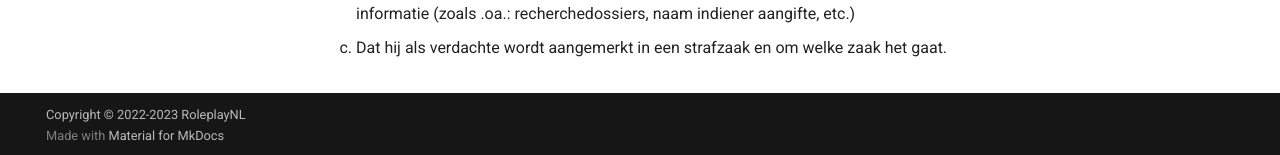
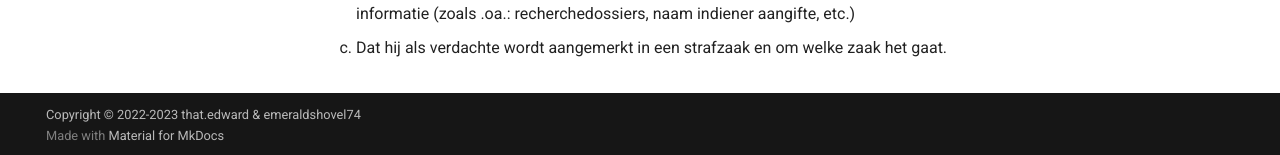
Before and after one commit to EnriqueFernandez20/FutureRP-Wettenbundel, an MkDocs documentation site: the page built from docs/index.md, in a window 1280 px wide and 1179 px high. Shown: the part 1021-1176 px from the top of the window. Built offline with MkDocs 1.6.1 and Material for MkDocs 9.7.7, drawn with Linux system fonts in a browser that asks for light colours.

Commit message:
Update mkdocs.yml

```diff
--- a/mkdocs.yml
+++ b/mkdocs.yml
@@ -1,9 +1,9 @@
 site_name: Roleplay Wettenbundel
 site_url: https://wetten.roleplayneder.land/
 site_description: 'Roleplay Wettenbundel'
-site_author: 'RoleplayNL'
+site_author: 'that.edward'
 
-copyright: Copyright &copy; 2022-2023 RoleplayNL
+copyright: Copyright &copy; 2022-2023 that.edward & emeraldshovel74
 
 theme:
   name: material
```
